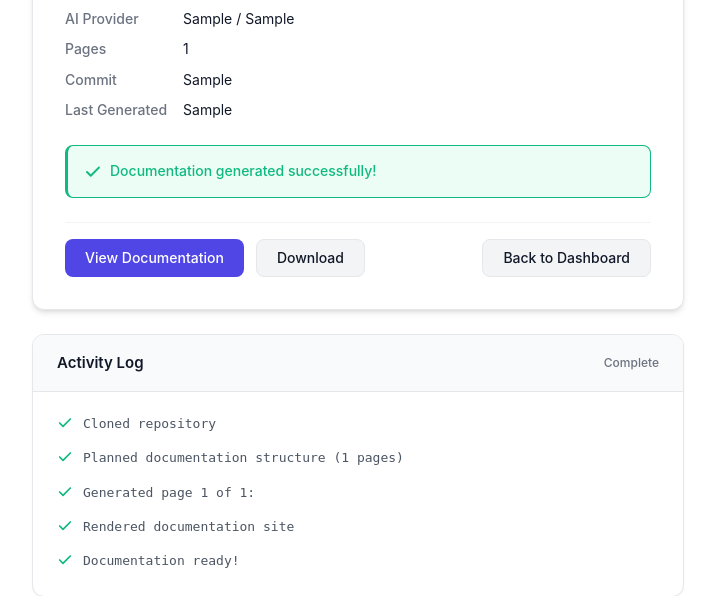
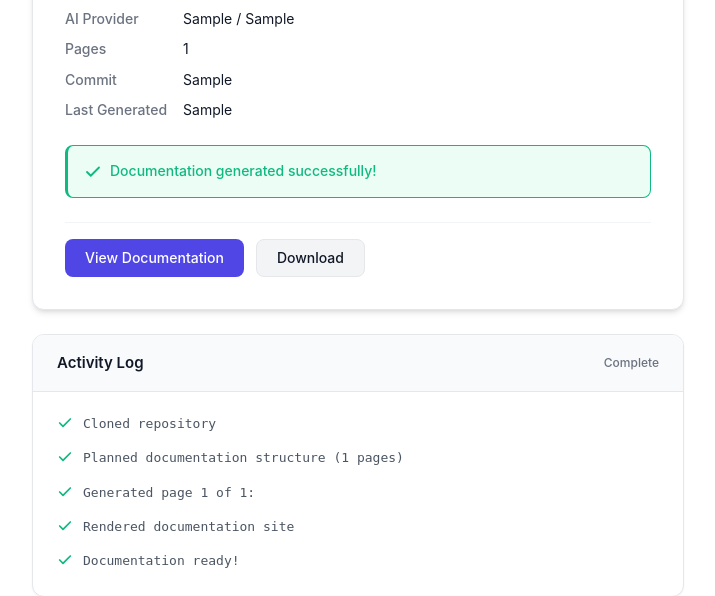
Before and after one commit to myk-org/docsfy, a Python web app: template src/docsfy/templates/status.html in a window 1280 px wide. Shown: the part 206-802 px from the top of the page, without its empty margins (282-997 px from the left). Run offline with Jinja, Linux system fonts and the light colour scheme; the template is opened without the code that fills it: most values are stand-ins (such as "Sample title", 1, 10 or a date in 2020).

Commit message:
fix: remove Back to Dashboard link from status page (opens in new tab)

```diff
--- a/src/docsfy/templates/status.html
+++ b/src/docsfy/templates/status.html
@@ -815,8 +815,6 @@
                 {% if project.status == 'error' %}
                 <button class="btn btn-primary" id="btn-retry">Retry</button>
                 {% endif %}
-                <span class="action-spacer"></span>
-                <a href="/" class="btn btn-secondary" id="btn-back">Back to Dashboard</a>
             </div>
         </div>
 
@@ -1068,12 +1066,6 @@
             spacer.className = 'action-spacer';
             actionLinks.appendChild(spacer);
 
-            var backBtn = document.createElement('a');
-            backBtn.href = '/';
-            backBtn.className = 'btn btn-secondary';
-            backBtn.id = 'btn-back';
-            backBtn.textContent = 'Back to Dashboard';
-            actionLinks.appendChild(backBtn);
         }
 
         /* ----- Update Log Status ----- */
```
